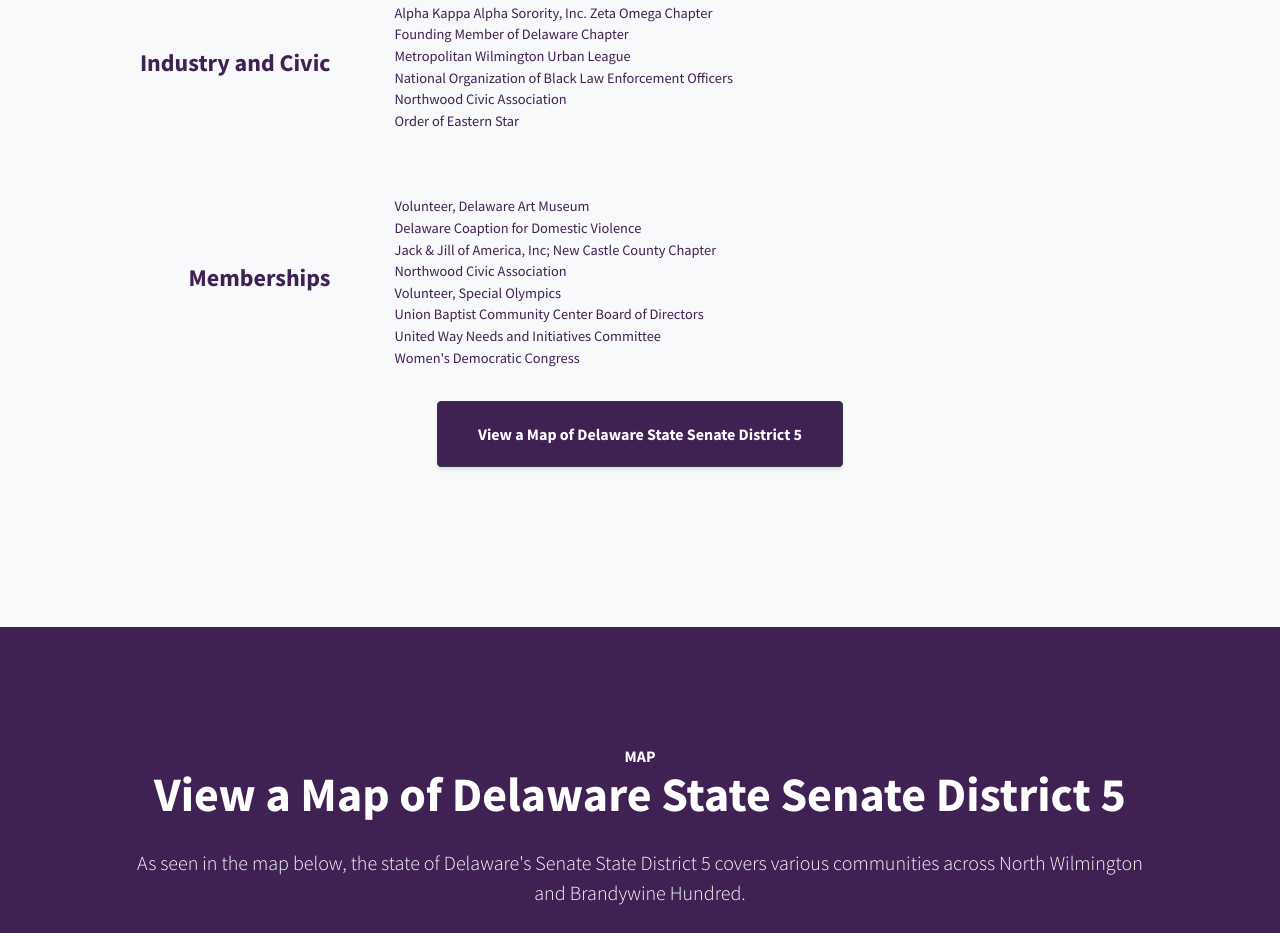
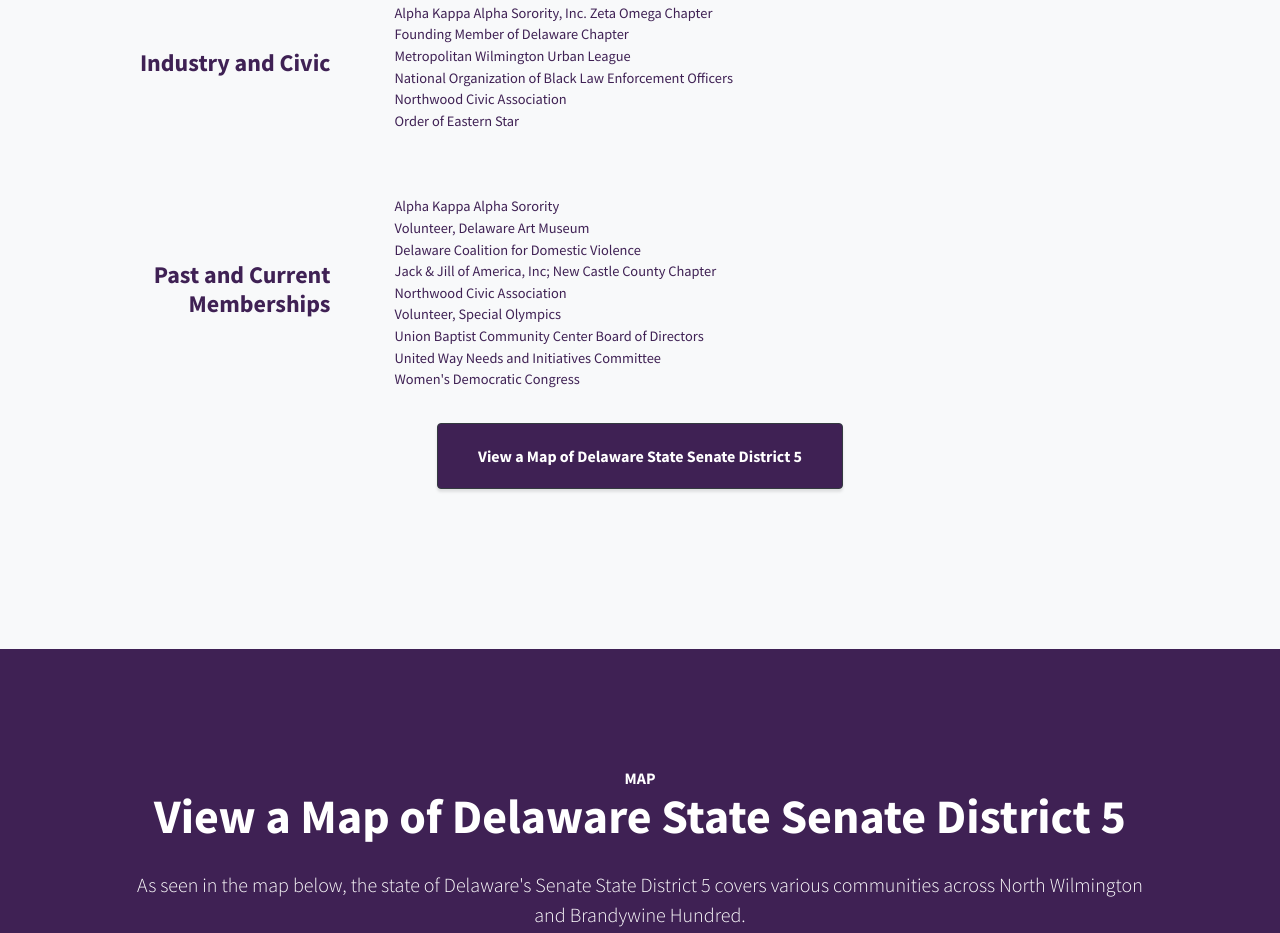
Before and after one commit to EternalLion/denise-bowers-senate, a plain HTML site: page index.html in a window 1280 px wide. Shown: the part 1953-2886 px from the top of the page. Drawn offline with Linux system fonts and the light colour scheme; some packages are replaced by stand-ins of ours.

Commit message:
Update and add text

```diff
--- a/index.html
+++ b/index.html
@@ -167,7 +167,7 @@
                     <div class="text-center h-100 project">
                         <div class="d-flex h-100">
                             <div class="project-text w-100 my-auto text-center text-lg-right">
-                                <h4 class="text-primary">Memberships</h4>
+                                <h4 class="text-primary">Past and Current Memberships</h4>
                             </div>
                         </div>
                     </div>
@@ -176,8 +176,9 @@
                     <div class="text-center h-100 project">
                         <div class="d-flex h-100">
                             <div class="project-text w-100 my-auto text-center text-lg-left">
+                                <p class="mb-0">Alpha Kappa Alpha Sorority</p>
                                 <p class="mb-0">Volunteer, Delaware Art Museum</p>
-                                <p class="mb-0">Delaware Coaption for Domestic Violence</p>
+                                <p class="mb-0">Delaware Coalition for Domestic Violence</p>
                                 <p class="mb-0">Jack & Jill of America, Inc; New Castle County Chapter</p>
                                 <p class="mb-0">Northwood Civic Association</p>
                                 <p class="mb-0">Volunteer, Special Olympics</p>
@@ -225,6 +226,7 @@
             <div class="content-section-heading">
                 <h3 class="text-secondary mb-0">Contact</h3>
                 <h2 class="mb-4">Get in Touch with Denise</h2>
+                <p class="mb-4">If you would like to contact Denise or receive a yard sign, please fill out the form below!</p>
             </div>
             <div class="row text-center">
                 <div class="col-md-12 mb-md-0 mb-5">
```
